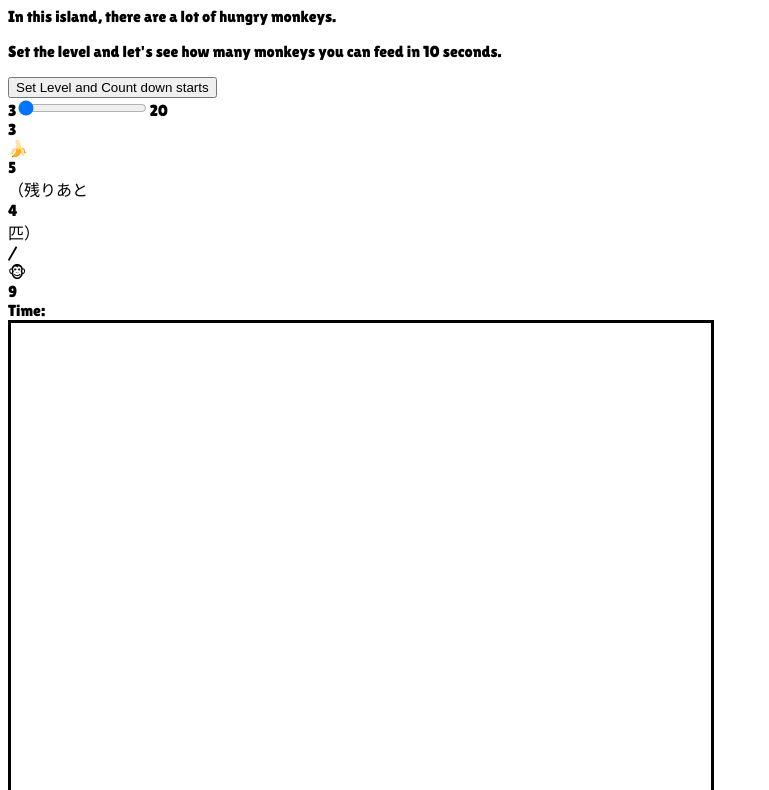
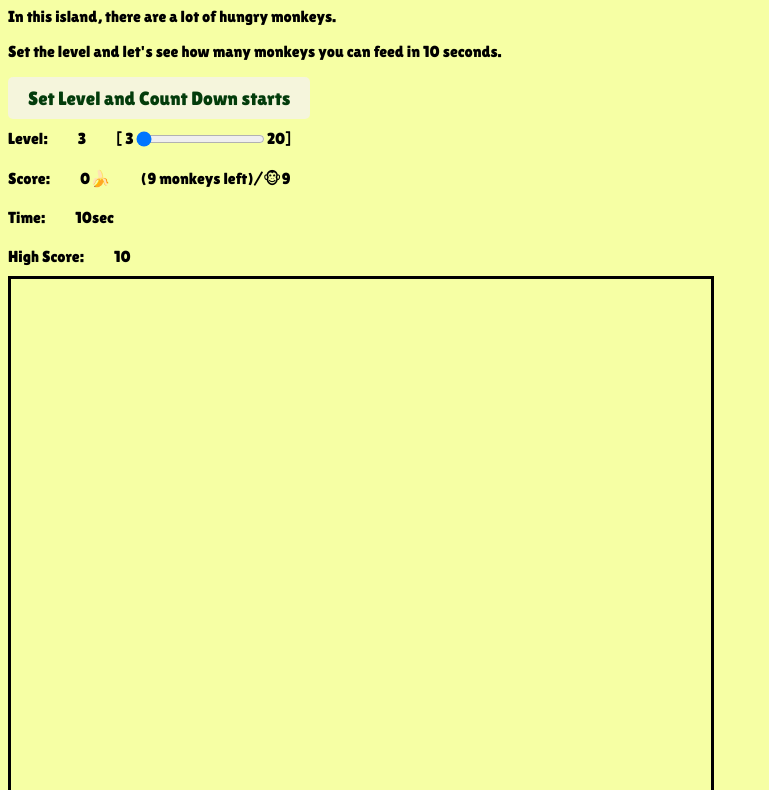
Before and after one commit to nabetxan/Feed-The-Monkeys, a plain HTML site: page index.html in a window 1280 px wide. Shown: the part 74-864 px from the top of the page, without its empty margins (0-769 px from the left). Drawn offline with Linux system fonts and the light colour scheme.

Commit message:
fix(wip): add style

```diff
--- a/index.html
+++ b/index.html
@@ -24,36 +24,56 @@
     </div>
 
     <div>
-      <button id="buttonToCreateDivs">Set Level and Count down starts</button>
+      <button id="buttonToCreateDivs">Set Level and Count Down starts</button>
     </div>
-    <div>
-      3<input
+    <!-- この中で横に並べる -->
+    <div class="yokonarabi category">
+      <div>Level:</div>
+      <div id="divCountDisplay" class="add-margin-left"></div>
+      <div class="yokonarabi add-margin-left">
+        [ 3<input
           type="range"
           id="divCountScale"
           min="3"
           max="20"
           step="1"
           value="3"
-      />20
+        />
+        20]
       </div>
-    <div id="divCountDisplay"></div>
-
-    <div>
+    </div>
+    <!-- この中で横に並べる -->
+    <div class="yokonarabi">
+      <div class="category">Score:</div>
+      <div class="yokonarabi category add-margin-left">
+        <div id="total-bananas">0</div>
         <div>🍌</div>
-      <div id="total-bananas">5</div>
-      <div>
-        （残りあと
-        <div id="how-many-left">4</div>
-        匹）
+        <div class="yokonarabi add-margin-left">
+          &#40;
+          <div id="how-many-left">9</div>
+          &nbsp;monkeys left&#41;
         </div>
         <div>/</div>
         <div>🐵</div>
         <div id="total-monkeys">9</div>
       </div>
+    </div>
+
+    <!-- この中で横に並べる -->
+    <div class="yokonarabi category">
       <div>Time:</div>
-    <div id="timeLeft"></div>
-
+      <div id="timeLeft" class="add-margin-left">10</div>
+      <div>sec</div>
+    </div>
+    <!-- この中で横に並べる -->
+    <div class="yokonarabi category">
+      <div>High Score:</div>
+      <div id="highScore" class="add-margin-left"></div>
+      <div>10</div>
+    </div>
+    <div>
       <div id="container"></div>
+    </div>
     <script src="eas.js"></script>
   </body>
 </html>
--- a/style.css
+++ b/style.css
@@ -4,6 +4,22 @@
 
 body {
     font-family: 'Lilita One', cursive;
+    background-color:rgb(246, 255, 164);
+}
+
+#buttonToCreateDivs{
+    padding: 10px 20px;
+    border: none;
+    border-radius: 5px;
+    font-family: 'Lilita One', cursive;
+    color: rgb(3, 60, 11);
+    font-size: larger;
+    background-color:beige;
+}
+
+#buttonToCreateDivs:hover{
+    background-color: yellow;
+    border: 1px solid red;
 }
 
 #container div:hover{
@@ -27,3 +43,16 @@ body {
     display: grid;
     grid-template-columns: repeat(var(--get-row), 1fr);
 }
+
+.yokonarabi{
+    display: flex;
+}
+
+.category{
+    padding-top: 10px;
+    padding-bottom: 10px;
+}
+
+.add-margin-left{
+    margin-left: 30px;
+}
```
Lines whose indentation alone changed are shown as unchanged.
